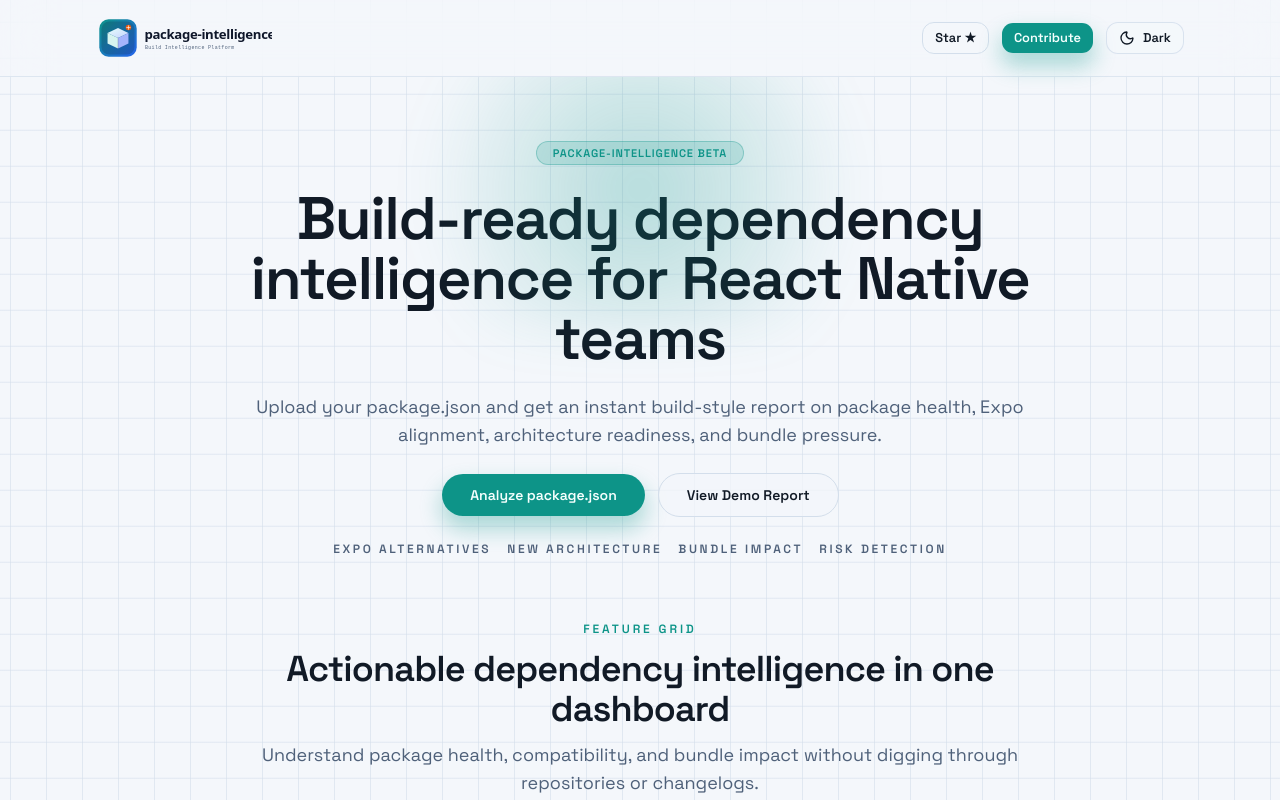
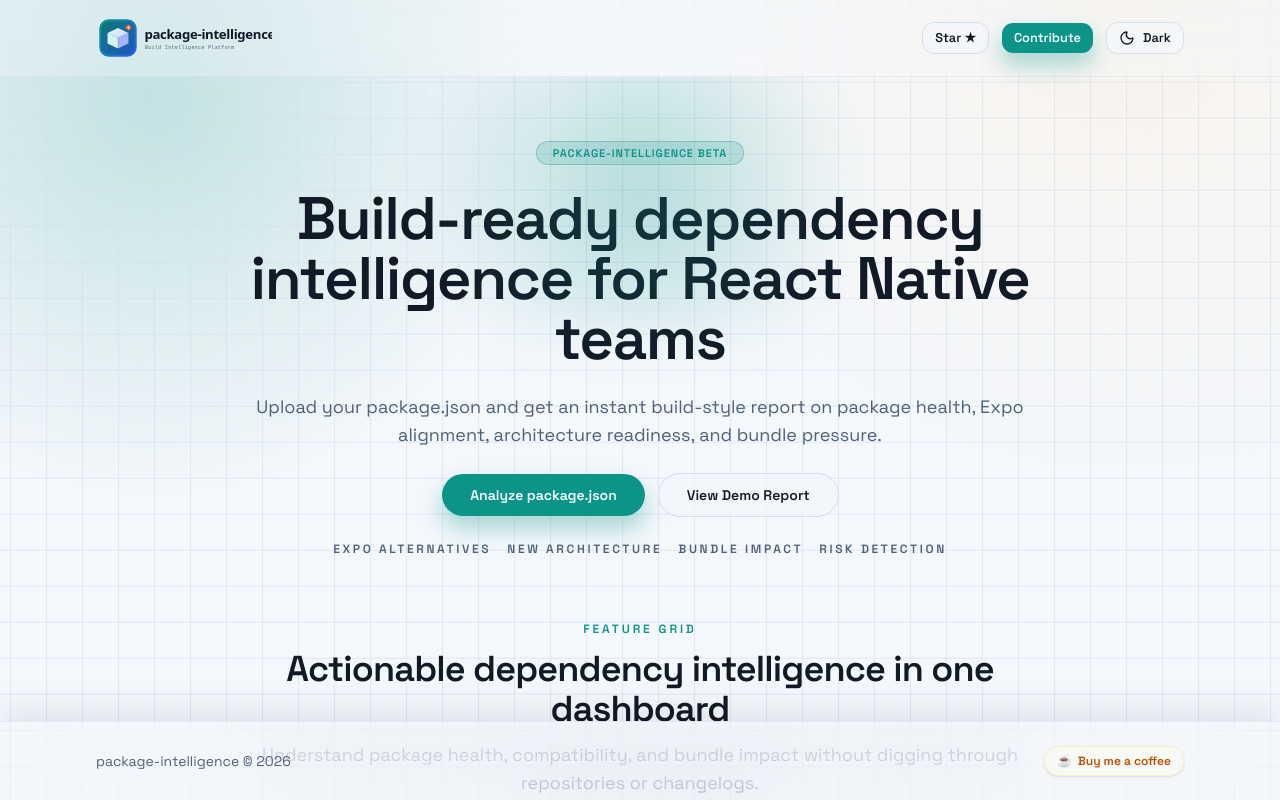
Before and after one commit to adsalihac/package-intelligence, a Next.js app: page / in a window 1280 px wide. Shown: the top 800 px of the page. Built offline with nearby package versions, Linux system fonts and the light colour scheme; no server answers.

Commit message:
style: improve footer and header styles for better UI consistency

```diff
--- a/src/app/page.tsx
+++ b/src/app/page.tsx
@@ -40,8 +40,8 @@
   const starCount = await getStarCount();
 
   return (
-    <div className="ai-grid-bg min-h-screen bg-background">
-      <header className="sticky top-0 z-30 border-b border-border/70 bg-background/70 backdrop-blur-xl">
+    <div className="ai-grid-bg min-h-screen bg-transparent">
+      <header className="sticky top-0 z-30 border-b border-border/50 bg-background/30 backdrop-blur-xl">
         <div className="mx-auto flex max-w-6xl items-center justify-between px-6 py-4 sm:px-8">
           <a href="/" className="flex items-center" aria-label="package-intelligence home">
             <Image
@@ -78,7 +78,7 @@
         </div>
       </header>
 
-      <main className="px-6 pb-16 sm:px-8">
+      <main className="px-6 pb-28 sm:px-8">
         <div className="mx-auto max-w-6xl">
           <Hero />
         </div>
@@ -107,7 +107,7 @@
         </section>
       </main>
 
-      <footer className="border-t border-border/70 bg-background/70 backdrop-blur-xl">
+      <footer className="sticky bottom-0 z-40 border-t border-border/50 bg-background/30 shadow-[0_-12px_32px_color-mix(in_srgb,#001024_8%,transparent)] backdrop-blur-2xl">
         <div className="mx-auto flex max-w-6xl flex-col items-start justify-between gap-3 px-6 py-6 text-sm text-muted-foreground sm:flex-row sm:items-center sm:px-8">
           <span>package-intelligence © 2026</span>
           <div className="flex items-center gap-4">
@@ -115,7 +115,7 @@
               href="https://buymeacoffee.com/adsalihac"
               target="_blank"
               rel="noreferrer"
-              className="inline-flex items-center gap-1.5 rounded-full border border-amber-200/60 bg-amber-50/60 px-3 py-1.5 text-xs font-semibold text-amber-700 shadow-sm backdrop-blur-sm transition hover:border-amber-400/60 hover:bg-amber-100/80"
+              className="inline-flex items-center gap-1.5 rounded-full border border-amber-200/45 bg-amber-50/35 px-3 py-1.5 text-xs font-semibold text-amber-700 shadow-sm backdrop-blur-sm transition hover:border-amber-400/60 hover:bg-amber-100/55"
             >
               <span>☕</span>
               <span>Buy me a coffee</span>
```
